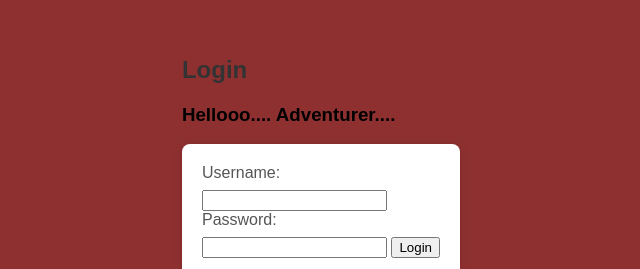
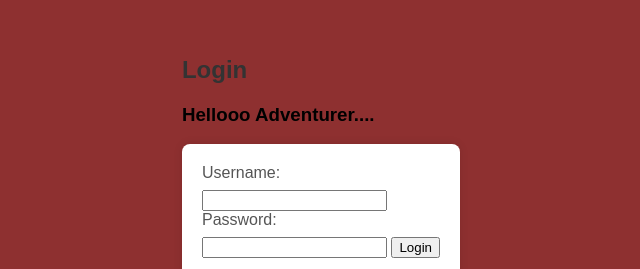
Before and after one commit to AggeSak/Web-Techs, a website: page Vanila/api.html in a window 1280 px wide. Shown: the part 243-512 px from the top of the page, 319-959 px from the left. Drawn offline with Linux system fonts and the light colour scheme.

Commit message:
hfehforeh

```diff
--- a/Vanila/api.html
+++ b/Vanila/api.html
@@ -11,7 +11,7 @@
 <body>
     <div class="login-container">
         <h2>Login</h2>
-        <h3>Hellooo.... Adventurer....</h3>
+        <h3>Hellooo Adventurer....</h3>
         <form id="loginForm">
             <label for="username">Username:</label>
             <input type="text" id="username" name="username" required>
```
